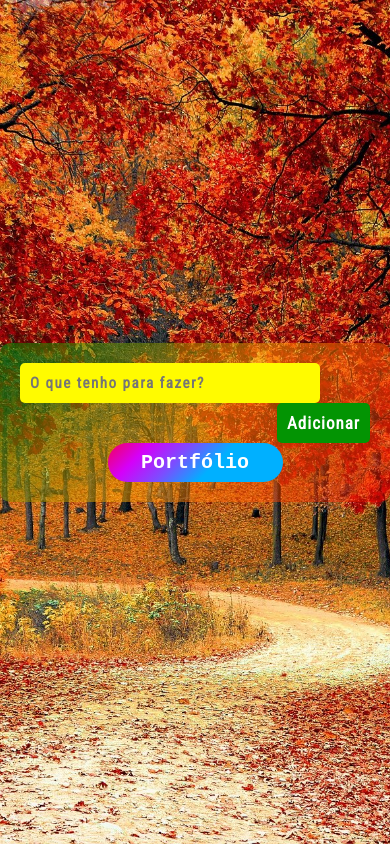
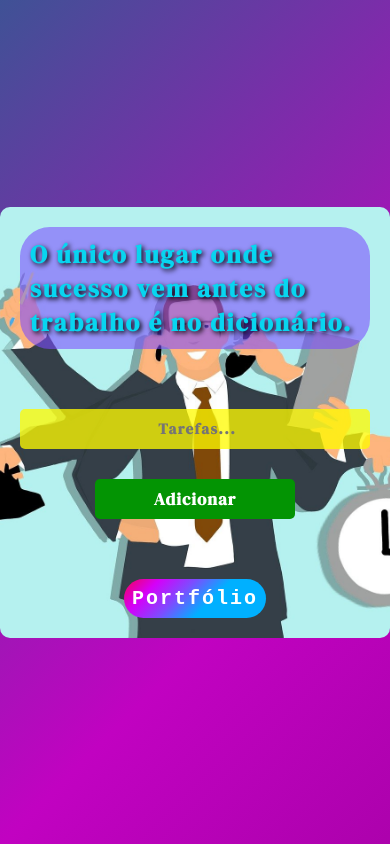
Before and after one commit to DevNota10/ToDoList, a plain HTML site: page index.html in a window 390 px wide. Drawn offline with Linux system fonts and the light colour scheme.

Commit message:
Configurado a responsividade e alteração de layout

```diff
--- a/index.html
+++ b/index.html
@@ -7,8 +7,8 @@
     <link rel="stylesheet" href="./style/style.css" />
     <!-- Font Google: -->
     <link rel="preconnect" href="https://fonts.googleapis.com">
-<link rel="preconnect" href="https://fonts.gstatic.com" crossorigin>
-<link href="https://fonts.googleapis.com/css2?family=Roboto+Condensed:wght@400&display=swap" rel="stylesheet">
+    <link rel="preconnect" href="https://fonts.gstatic.com" crossorigin>
+    <link href="https://fonts.googleapis.com/css2?family=DM+Serif+Display&display=swap" rel="stylesheet">
 
     <title>To Do List</title>
 
@@ -16,7 +16,10 @@
   <body>
 
     <div class="container">
-      <input class="input-task" type="text" placeholder= " O que tenho para fazer?" />
+      <div class="text">
+        <h1>O único lugar onde sucesso vem antes do trabalho é no dicionário.</h1>
+      </div>
+      <input class="input-task" type="text" placeholder= " Tarefas..." />
       <button class="btn-add-task">Adicionar</button>
 
       <ul class="list-tasks"></ul>
--- a/style/style.css
+++ b/style/style.css
@@ -2,47 +2,76 @@
     margin: 0;
     padding: 0;
     box-sizing: border-box;
-    font-family: 'Roboto Condensed', sans-serif;
+    font-family: 'DM Serif Display', serif;
+    letter-spacing: 2px;
+
     font-weight: bold;
     outline: none;
 }
 
 body{
     height: 100vh;
-    background-image: url(../img/road-1072821_1920.jpg);
-    background-size: cover;
-    background-repeat: no-repeat;
-    background-position: center;
+    background: linear-gradient(-45deg,#800080,#c102c1,#007580fc,rgb(0, 204, 255) );
+    background-size: 300% 300%;
 
     display: flex;
+    flex-direction: column;
     align-items: center;
     justify-content: center;
+    animation: Gradient-effect ease 10s infinite;
+}
+@keyframes Gradient-effect {
+    0%,100%{
+        background-position: 0 50% ;
+    }
+    50%{
+        background-position:  100% 50%;
+    }
 
 }
 
 .container{
     margin: 200px auto;
-    width: 500px;
+    max-width: 500px;
     max-height: 100%;
     border-radius: 10px;
-    background: linear-gradient(-45deg,#ff000077,#ffa6007e,#00800096);
     padding: 20px ;
 
+    background-image: url(../img/multitasking-2840792_1280.jpg);
+    background-position: center;
+    background-size: cover;
+    background-repeat: no-repeat;
+
+    display: flex;
+    flex-wrap:wrap ;
+    gap: 10px;
+}
+.container .text{
+    background: #7c4dff94;
+    border-radius: 30px;
+    margin-bottom: 50px;
+    padding: 10px;
+}
+.container h1{
+    font-size: 25px;
+    color: #08d5f0;
+    text-shadow: 2px 2px 5px #000;
 }
 .input-task{
-    width: 300px;
+    width: 70%;
     height: 40px;
     border: none;
     padding: 5px;
     border-radius: 5px;
-    background: #fffb00;
+    background: #fffb00c2;
     letter-spacing: 1.5px;
     font-size: 15px;
+
 
  }
  .btn-add-task{
     float: right;
-    max-width: 100px;
+    max-width: 100;
     height: 40px;
     border: none;
     border-radius: 5px;
@@ -101,7 +130,7 @@ img{
 
 #box-btn-port {
     margin: 0 auto;
-    max-width: 50%;
+    max-width: 100%;
     z-index: 99;
 
     display: block;
@@ -136,3 +165,18 @@ img{
          transform: rotate(-10deg)
     }
 }
+
+@media screen and (max-width:420px) {
+    .input-task{
+        width: 100%;
+        text-align: center;
+     }
+     .btn-add-task{
+        margin: 0 auto;
+        width: 200px;
+        height: 40px;
+        margin-top: 20px;
+
+
+     }
+}
```
Also changed, not shown: img/background.png (deleted), img/multitasking-2840792_1280.jpg (added), img/road-1072821_1920.jpg (deleted).
